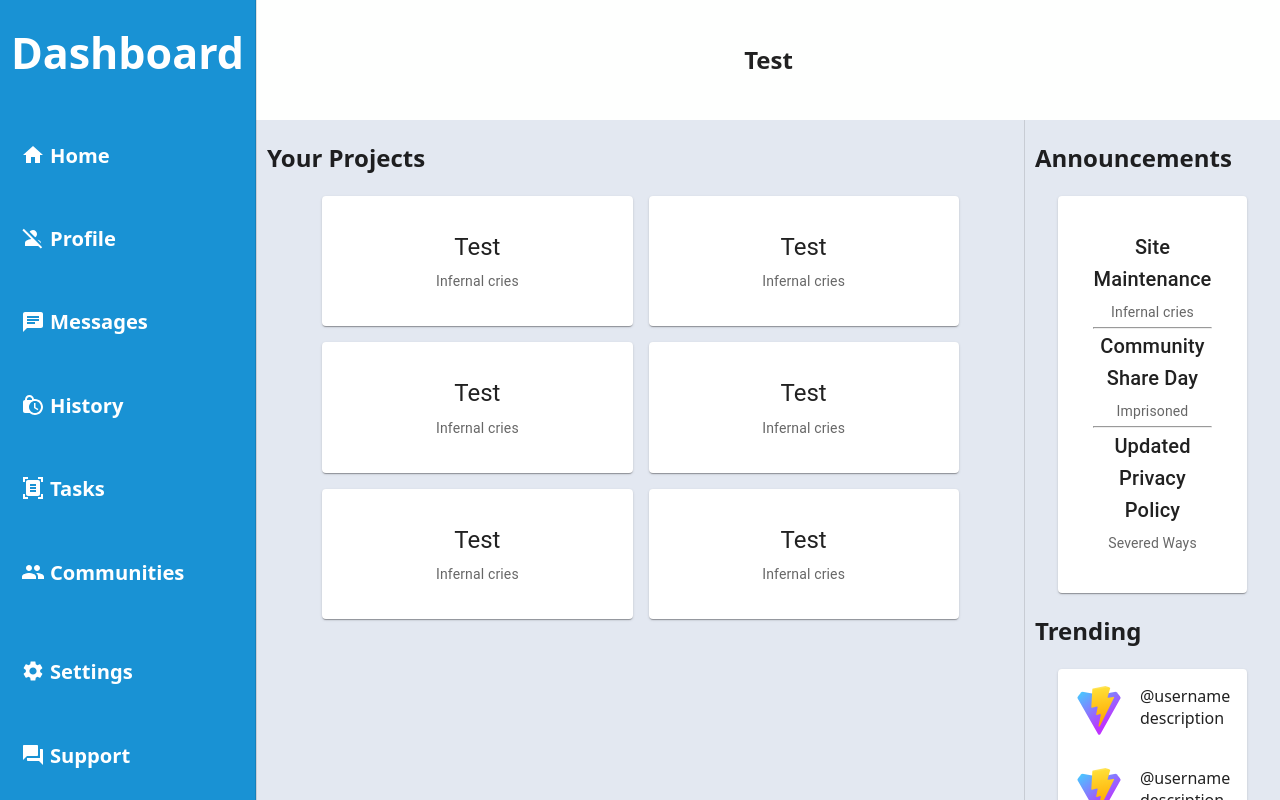
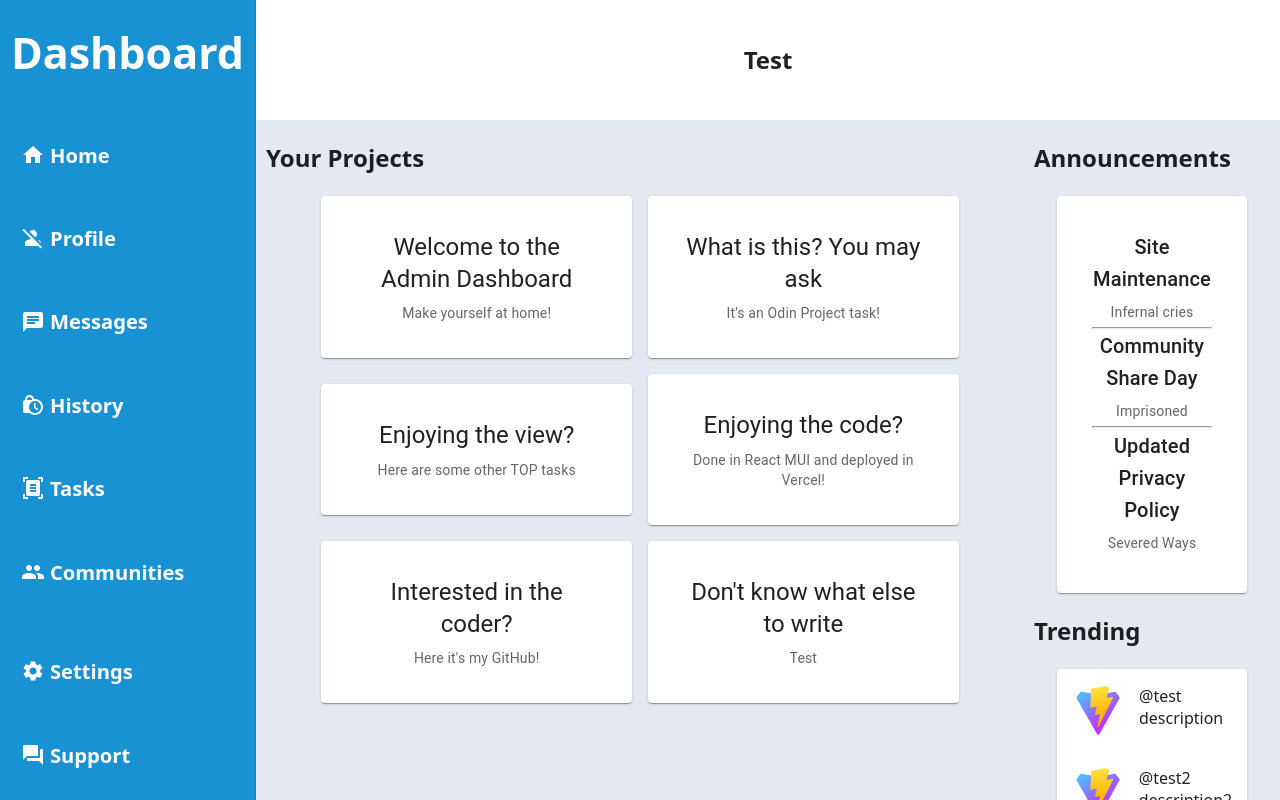
Before and after one commit to wildfireOfMine/adminDashboardTOP, a React (Vite) app: page / in a window 1280 px wide. Built offline with nearby package versions, Linux system fonts and the light colour scheme.

Commit message:
Done everything but Top Bar

```diff
--- a/src/App.css
+++ b/src/App.css
@@ -91,3 +91,7 @@ a{
 .css-hcmlca-MuiDrawer-docked .MuiDrawer-paper{
   justify-content: center !important;
 }
+
+.css-11n7drg-MuiPaper-root-MuiDrawer-paper{
+  border-left: 0 !important;
+}
--- a/src/components/CustomCard.jsx
+++ b/src/components/CustomCard.jsx
@@ -1,10 +1,11 @@
 import { Card, CardActionArea, CardContent, CardMedia, Typography } from '@mui/material'
 import React from 'react'
 
-const CustomCard = ({title, description}) => {
+const CustomCard = ({src="", title, description}) => {
   return (
     <Card sx={{ width: '100%' }}>
       <CardActionArea>
+      <a href={src} target='_blank'>
         <CardContent>
           <Typography gutterBottom variant="h5" component="div">
             {title}
@@ -13,6 +14,7 @@ const CustomCard = ({title, description}) => {
             {description}
           </Typography>
         </CardContent>
+        </a>
       </CardActionArea>
     </Card>
   )
--- a/src/components/CustomTrending.jsx
+++ b/src/components/CustomTrending.jsx
@@ -1,7 +1,10 @@
 import { Card, CardActionArea, CardContent, CardMedia, Typography } from '@mui/material'
 import React from 'react'
 
-const CustomTrending = ({src="../../public/vite.svg", username="", description=""}) => {
+const CustomTrending = ({src="../../public/vite.svg", username="@test", description="description",
+  src2="../../public/vite.svg", username2="@test2", description2="description2",
+  src3="../../public/vite.svg", username3="@test3", description3="description3",
+  src4="../../public/vite.svg", username4="@test", description4="description4"}) => {
   return (
     <Card sx={{
       width: '100%',
@@ -15,7 +18,7 @@ const CustomTrending = ({src="../../public/vite.svg", username="", description="
               height: '50px',
               borderRadius: '50%',
               objectFit: 'cover',
-              marginRight: '16px' // Espacio entre la imagen y el texto
+              marginRight: '16px'
             }} />
           <div style={{ display: 'flex', flexDirection: 'column', alignItems: 'flex-start'}} >
           <Typography variant="p" component="p">
@@ -27,53 +30,53 @@ const CustomTrending = ({src="../../public/vite.svg", username="", description="
           </div>
         </CardContent>
         <CardContent sx={{ display: 'flex', flexDirection: 'row', alignItems: 'center' }}>
-          <img src={src} alt="Avatar" style={{
+          <img src={src2} alt="Avatar" style={{
               width: '50px',
               height: '50px',
               borderRadius: '50%',
               objectFit: 'cover',
-              marginRight: '16px' // Espacio entre la imagen y el texto
+              marginRight: '16px'
             }} />
           <div style={{ display: 'flex', flexDirection: 'column', alignItems: 'flex-start'}} >
           <Typography variant="p" component="p">
-            {username}
+            {username2}
           </Typography>
           <Typography gutterBottom variant="p" component="p">
-            {description}
+            {description2}
           </Typography>
           </div>
         </CardContent>
         <CardContent sx={{ display: 'flex', flexDirection: 'row', alignItems: 'center' }}>
-          <img src={src} alt="Avatar" style={{
+          <img src={src3} alt="Avatar" style={{
               width: '50px',
               height: '50px',
               borderRadius: '50%',
               objectFit: 'cover',
-              marginRight: '16px' // Espacio entre la imagen y el texto
+              marginRight: '16px'
             }} />
           <div style={{ display: 'flex', flexDirection: 'column', alignItems: 'flex-start'}} >
           <Typography variant="p" component="p">
-            {username}
+            {username3}
           </Typography>
           <Typography gutterBottom variant="p" component="p">
-            {description}
+            {description3}
           </Typography>
           </div>
         </CardContent>
         <CardContent sx={{ display: 'flex', flexDirection: 'row', alignItems: 'center' }}>
-          <img src={src} alt="Avatar" style={{
+          <img src={src4} alt="Avatar" style={{
               width: '50px',
               height: '50px',
               borderRadius: '50%',
               objectFit: 'cover',
-              marginRight: '16px' // Espacio entre la imagen y el texto
+              marginRight: '16px'
             }} />
           <div style={{ display: 'flex', flexDirection: 'column', alignItems: 'flex-start'}} >
           <Typography variant="p" component="p">
-            {username}
+            {username4}
           </Typography>
           <Typography gutterBottom variant="p" component="p">
-            {description}
+            {description4}
           </Typography>
           </div>
         </CardContent>
--- a/src/components/RightBar.jsx
+++ b/src/components/RightBar.jsx
@@ -26,22 +26,23 @@ const RightBar = () => {
             <h2>Your Projects</h2>
             <Grid className="cardGrid" container spacing={2}>
               <Grid className="cardGrid" size={{ xs: 9, md: 5 } }>
-                <CustomCard title="Test" description="Infernal cries" />
+                <CustomCard title="Welcome to the Admin Dashboard" description="Make yourself at home!" />
               </Grid>
               <Grid className="cardGrid" size={{ xs: 9, md: 5 }}>
-                <CustomCard title="Test" description="Infernal cries" />
+                <CustomCard src="https://www.theodinproject.com/lessons/intermediate-html-and-css-admin-dashboard"
+                title="What is this? You may ask" description="It's an Odin Project task!" />
               </Grid>
               <Grid className="cardGrid" size={{ xs: 9, md: 5 }}>
-                <CustomCard title="Test" description="Infernal cries" />
+                <CustomCard src="https://my-odin-path.vercel.app/" title="Enjoying the view?" description="Here are some other TOP tasks" />
               </Grid>
               <Grid className="cardGrid" size={{ xs: 9, md: 5 }}>
-                <CustomCard title="Test" description="Infernal cries" />
+                <CustomCard src="https://github.com/wildfireOfMine/adminDashboardTOP" title="Enjoying the code?" description="Done in React MUI and deployed in Vercel!" />
               </Grid>
               <Grid className="cardGrid" size={{ xs: 9, md: 5 }}>
-                <CustomCard title="Test" description="Infernal cries" />
+                <CustomCard src="https://github.com/wildfireOfMine" title="Interested in the coder?" description="Here it's my GitHub!" />
               </Grid>
               <Grid className="cardGrid" size={{ xs: 9, md: 5 }}>
-                <CustomCard title="Test" description="Infernal cries" />
+                <CustomCard title="Don't know what else to write" description="Test" />
               </Grid>
             </Grid>
         </Box>
@@ -70,17 +71,8 @@ const RightBar = () => {
             <h2>Trending</h2>
             <Grid className="cardGrid" container spacing={1}>
                 <Grid className="cardGrid" size={{ xs: 2, md: 9 } }>
-                  <CustomTrending className="customTrending" username='@username' description='description'/>
+                  <CustomTrending className="customTrending" />
                 </Grid>
-                {/* <Grid className="cardGrid" size={{ xs: 2, md: 9 } }>
-                  <CustomTrending className="customTrending" username='@username' description='description'/>
-                </Grid>
-                <Grid className="cardGrid" size={{ xs: 2, md: 9 } }>
-                  <CustomTrending className="customTrending" username='@username' description='description'/>
-                </Grid>
-                <Grid className="cardGrid" size={{ xs: 2, md: 9 } }>
-                  <CustomTrending className="customTrending" username='@username' description='description'/>
-                </Grid> */}
             </Grid>
           </Drawer>
 
```
